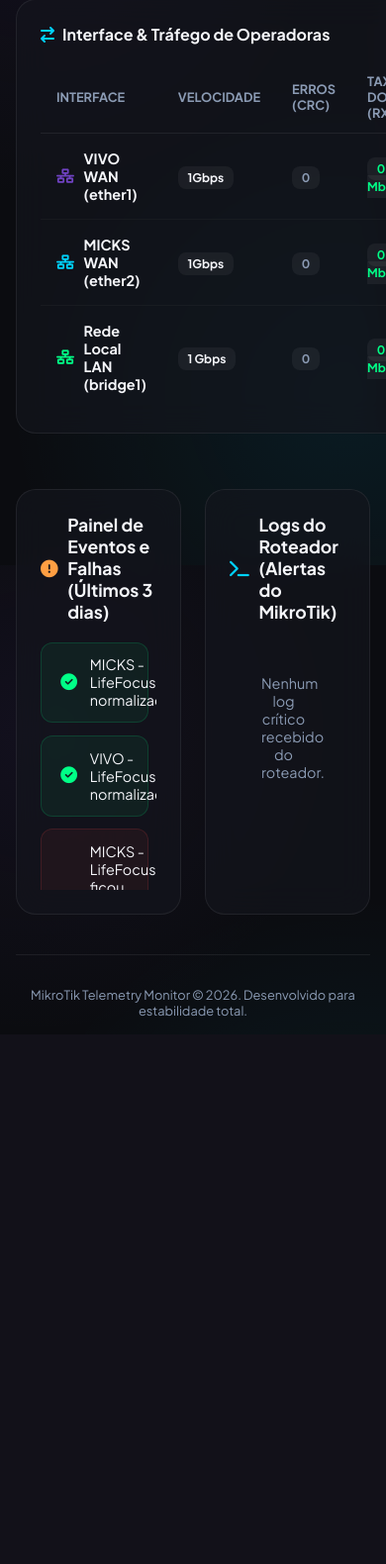
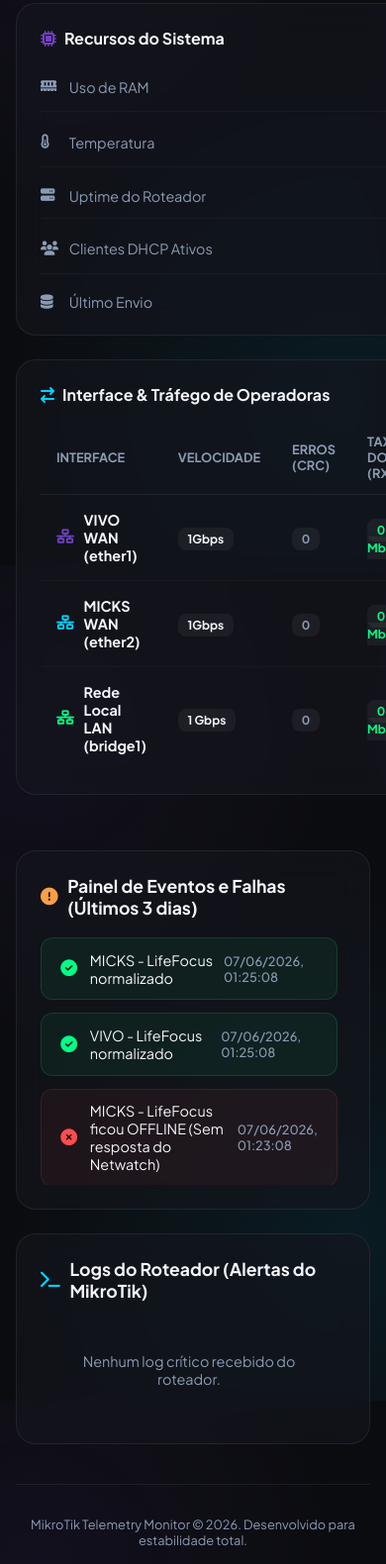
Before and after one commit to brunnosouto/mikrotik, a Flask app: page / in a window 390 px wide; the page is wider, and only the part inside the window is pictured. Shown: the part 2805-4385 px from the top of that part at 99% size. Before the commit the page ends 3832 px from the top of that part, so only its background shows below. Run offline with Flask 3, Linux system fonts and the light colour scheme; data comes from the database, SQL or seed files in the repository; both versions use the stored data as it was after the commit.

Commit message:
style: melhorar responsividade no celular (telemovel) removendo grids fixos

```diff
--- a/templates/index.html
+++ b/templates/index.html
@@ -336,6 +336,24 @@
             }
         }
 
+        .two-col-grid {
+            display: grid;
+            grid-template-columns: repeat(2, 1fr);
+            gap: 1.5rem;
+        }
+
+        .table-responsive {
+            overflow-x: auto;
+            -webkit-overflow-scrolling: touch;
+            width: 100%;
+        }
+
+        @media (max-width: 992px) {
+            .two-col-grid {
+                grid-template-columns: 1fr;
+            }
+        }
+
         @media (max-width: 768px) {
             .dashboard-grid {
                 grid-template-columns: 1fr;
@@ -413,7 +431,7 @@
     </div>
 
     <!-- Bandwidth Chart Section -->
-    <div class="chart-grid" style="grid-template-columns: repeat(2, 1fr); margin-top: 1.5rem; margin-bottom: 2rem;">
+    <div class="two-col-grid" style="margin-top: 1.5rem; margin-bottom: 2rem;">
         <div class="chart-card">
             <div class="chart-title">
                 <i class="fa-solid fa-chart-line" style="color: var(--accent-vivo);"></i>
@@ -517,6 +535,7 @@
 
         <div class="traffic-table-card">
             <h3 style="font-size: 1rem; font-weight: 600;"><i class="fa-solid fa-arrow-right-arrow-left" style="color: var(--accent-micks); margin-right: 0.5rem;"></i>Interface & Tráfego de Operadoras</h3>
+            <div class="table-responsive">
                 <table>
                     <thead>
                         <tr>
@@ -568,9 +587,10 @@
                 </table>
             </div>
         </div>
+    </div>
 
     <!-- Logs & Events Section -->
-    <div class="chart-grid" style="grid-template-columns: repeat(2, 1fr); margin-top: 1.5rem; margin-bottom: 2.5rem;">
+    <div class="two-col-grid" style="margin-top: 1.5rem; margin-bottom: 2.5rem;">
         <!-- Failure & Incident Log Panel -->
         <div class="card" style="padding: 1.5rem;">
             <h3 style="font-size: 1.1rem; font-weight: 600; margin-bottom: 1.2rem; display: flex; align-items: center; gap: 0.6rem;">
```
Also changed, not shown: telemetry.db. Lines whose indentation alone changed are shown as unchanged.
